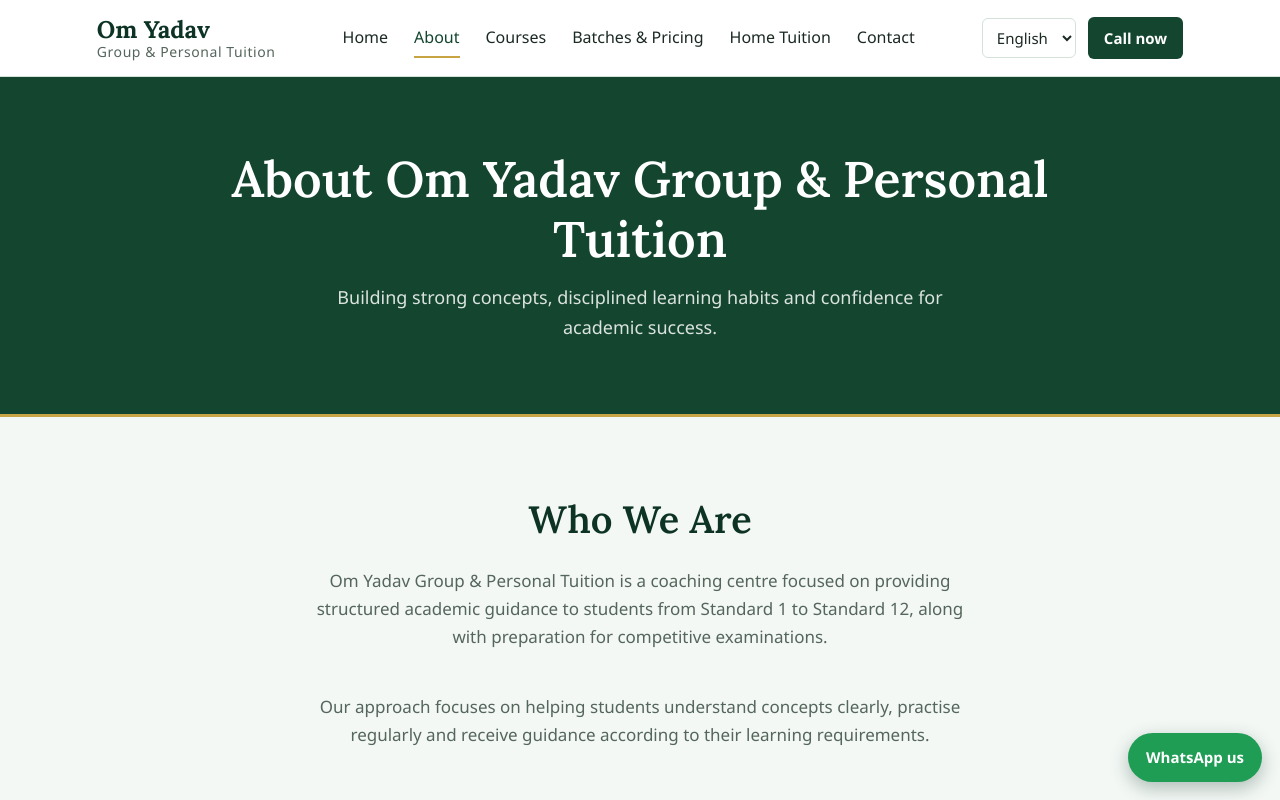
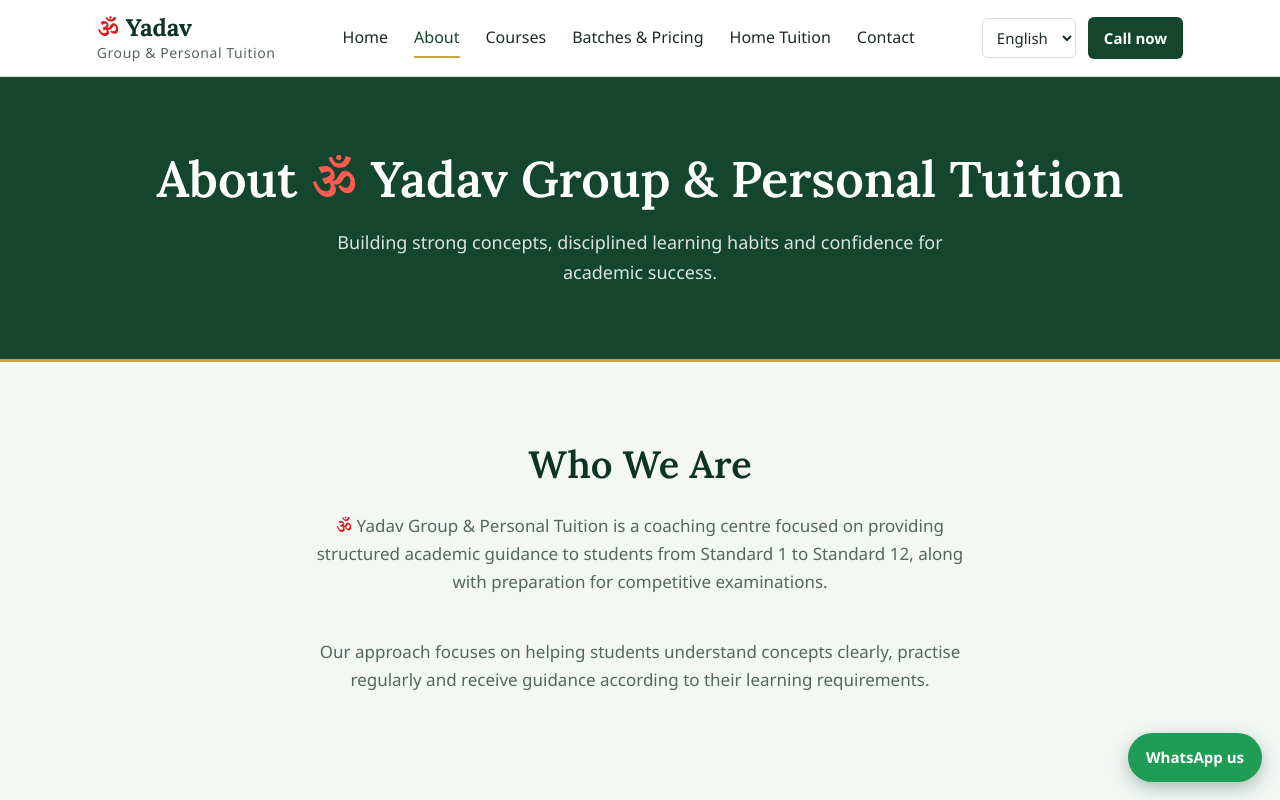
Before and after one commit to VishvaYadav/HY-Academy, a plain HTML site: page about.html in a window 1280 px wide. Shown: the top 800 px of the page. Drawn offline with Linux system fonts and the light colour scheme; a web font is replaced by a local one.

Commit message:
Use the Om symbol in the name

```diff
--- a/about.html
+++ b/about.html
@@ -11,6 +11,7 @@
     <link href="https://fonts.googleapis.com/css2?family=Hind+Vadodara:wght@400;500;600;700&family=Lora:ital,wght@0,500;0,600;0,700;1,500&display=swap" rel="stylesheet">
     <meta name="description" content="Om Yadav Group &amp; Personal Tuition, Gandhinagar. Std. 1 to 10 all subjects by Heena Yadav and Std. 11, 12 Chemistry (Boards, NIOS, JEE, NEET, GUJCET) by Pradyuman Yadav. Offline in Gandhinagar, online anywhere. Call 63533 04069.">
     <meta name="theme-color" content="#13452f">
+    <link href="https://fonts.googleapis.com/css2?family=Noto+Serif+Devanagari:wght@700&text=%E0%A5%90&display=swap" rel="stylesheet">
     <link rel="stylesheet" href="style.css">
 </head>
 
@@ -21,7 +22,7 @@
         <div class="container nav-container">
 
             <a href="index.html" class="logo" aria-label="Om Yadav Group &amp; Personal Tuition, home">
-                <span class="logo-main">Om Yadav</span>
+                <span class="logo-main"><span class="om" role="img" aria-label="Om">ॐ</span> Yadav</span>
                 <span class="logo-sub">Group &amp; Personal Tuition</span>
             </a>
 
@@ -55,7 +56,7 @@
 
         <div class="container">
 
-            <h1>About Om Yadav Group &amp; Personal Tuition</h1>
+            <h1>About <span class="om" role="img" aria-label="Om">ॐ</span> Yadav Group &amp; Personal Tuition</h1>
 
             <p>
                 Building strong concepts, disciplined learning habits
@@ -76,7 +77,7 @@
 
             <p class="section-description">
 
-                Om Yadav Group &amp; Personal Tuition is a coaching centre focused on providing
+                <span class="om" role="img" aria-label="Om">ॐ</span> Yadav Group &amp; Personal Tuition is a coaching centre focused on providing
                 structured academic guidance to students from Standard 1
                 to Standard 12, along with preparation for competitive
                 examinations.
@@ -377,7 +378,7 @@
             <h2>Start Your Learning Journey</h2>
 
             <p>
-                Explore our courses or contact Om Yadav Group &amp; Personal Tuition to understand
+                Explore our courses or contact <span class="om" role="img" aria-label="Om">ॐ</span> Yadav Group &amp; Personal Tuition to understand
                 which learning format may be suitable for the student.
             </p>
 
@@ -404,7 +405,7 @@
         <div class="footer-content">
 
             <div>
-                <h2>Om Yadav Group &amp; Personal Tuition</h2>
+                <h2><span class="om" role="img" aria-label="Om">ॐ</span> Yadav Group &amp; Personal Tuition</h2>
                 <p>Std. 1 to 10 all subjects and Std. 11, 12 Chemistry.</p>
                 <p>English &amp; Gujarati medium.</p>
                 <p>Offline in Gandhinagar, online anywhere.</p>
@@ -430,7 +431,7 @@
         </div>
 
         <div class="footer-bottom">
-            <p>© 2026 Om Yadav Group &amp; Personal Tuition. All rights reserved.</p>
+            <p>© 2026 <span class="om" role="img" aria-label="Om">ॐ</span> Yadav Group &amp; Personal Tuition. All rights reserved.</p>
         </div>
 
     </footer>
--- a/style.css
+++ b/style.css
@@ -819,3 +819,33 @@ button { border: none; cursor: pointer; font-family: inherit; }
     html { scroll-behavior: auto; }
     * { transition: none !important; }
 }
+
+/* ================= OM SYMBOL ================= */
+
+:root {
+    --om-red: #d81e1e;        /* on white and light backgrounds */
+    --om-red-light: #ff5c4d;  /* on dark green backgrounds */
+}
+
+.om {
+    font-family: "Noto Serif Devanagari", "Nirmala UI", "Mangal", serif;
+    font-weight: 700;
+    font-style: normal;
+    color: var(--om-red);
+    line-height: 1;
+    letter-spacing: 0;
+}
+
+.hero .om,
+.page-header .om,
+.site-footer .om {
+    color: var(--om-red-light);
+}
+
+/* page headers style every span as a block; keep the symbol inline with the name */
+.page-header span.om {
+    display: inline;
+    font-size: inherit;
+    max-width: none;
+    margin: 0;
+}
```
Also changed, not shown: batches.html (+6 -5 lines), contact.html (+5 -4 lines), courses.html (+5 -4 lines), demo-booking.html (+6 -5 lines), home-tuition.html (+5 -4 lines), index.html (+6 -5 lines), lecture-booking.html (+4 -3 lines).
